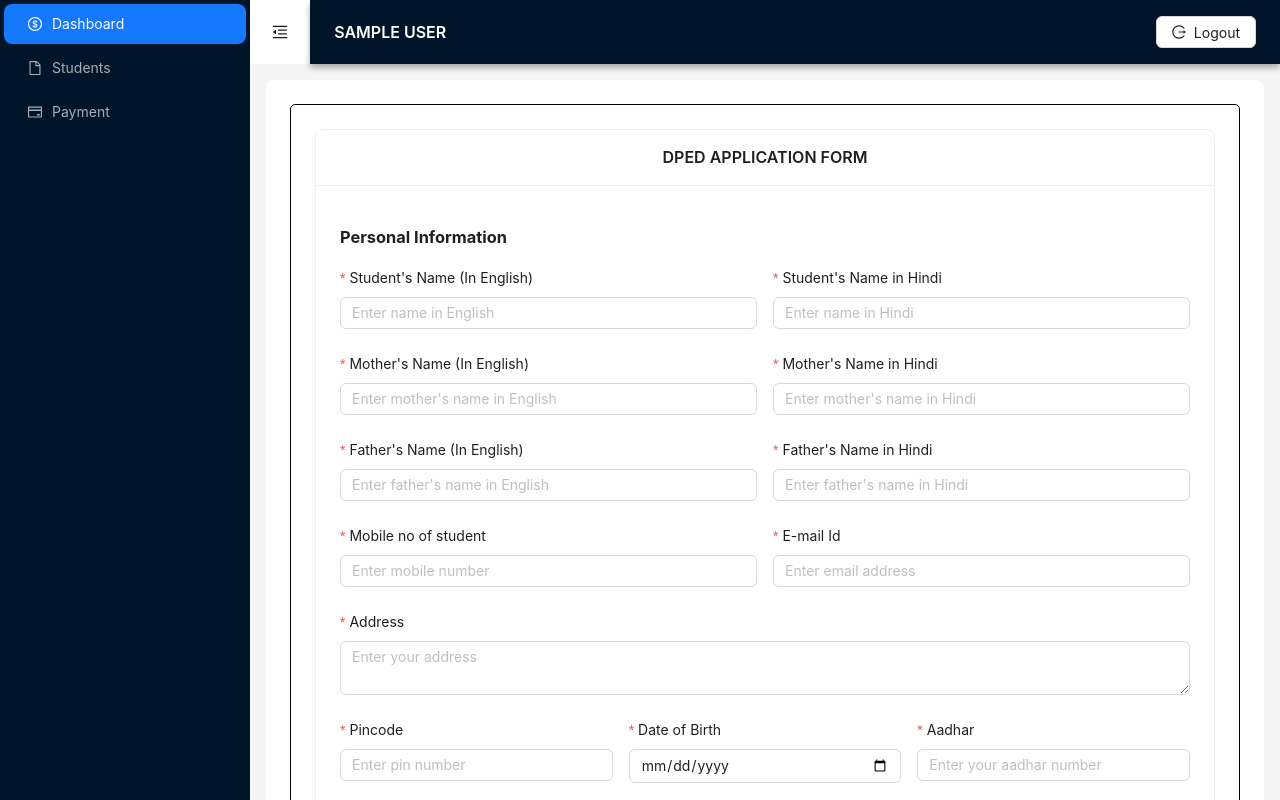
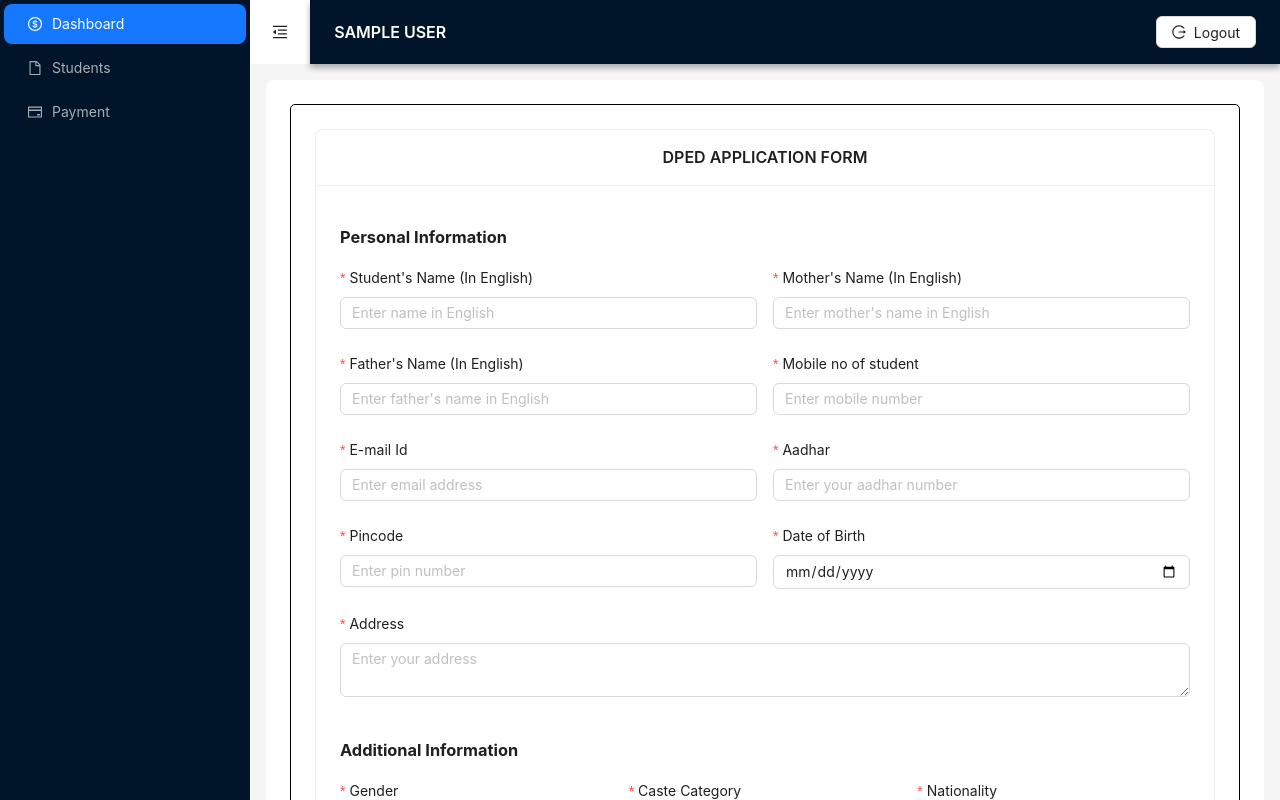
Before and after one commit to coderstank/dped-web, a React (Vite) app: page /add-student in a window 1280 px wide. Shown: the top 800 px of the page. Built offline with nearby package versions, Linux system fonts and the light colour scheme; sample sign-in values are in the browser's storage.

Commit message:
update application form

```diff
--- a/src/pages/AddStudent.jsx
+++ b/src/pages/AddStudent.jsx
@@ -130,22 +130,8 @@ function AddStudent() {
                 />
               </Form.Item>
             </Col>
-            <Col span={12}>
-              <Form.Item
-                name="name_in_hindi"
-                label="Student's Name in Hindi"
-                rules={[{ required: true, message: 'Please enter student name in Hindi' },
-                  { validator: validateHindiName },
-                ]}>
-                <Input placeholder="Enter name in Hindi"
 
-                />
-              </Form.Item>
-            </Col>
-          </Row>
-
-          <Row gutter={16}>
-            <Col span={12}>
+             <Col span={12}>
               <Form.Item
                 name="mother_name"
                 label="Mother's Name (In English)"
@@ -158,16 +144,6 @@ function AddStudent() {
                 <Input placeholder="Enter mother's name in English"
                 onChange={(e) => handleUppercase('mother_name', e.target.value)}
                 />
-              </Form.Item>
-            </Col>
-            <Col span={12}>
-              <Form.Item
-                name="mother_name_in_hindi"
-                label="Mother's Name in Hindi"
-                rules={[{ required: true, message: 'Please enter mother name in Hindi' },
-                  { validator: validateHindiName },
-                ]}>
-                <Input placeholder="Enter mother's name in Hindi" />
               </Form.Item>
             </Col>
           </Row>
@@ -190,26 +166,18 @@ function AddStudent() {
             </Col>
             <Col span={12}>
               <Form.Item
-                name="father_name_in_hindi"
-                label="Father's Name in Hindi"
-                rules={[{ required: true, message: 'Please enter father name in Hindi' },
-                  { validator: validateHindiName },
-                ]}>
-                <Input placeholder="Enter father's name in Hindi" />
-              </Form.Item>
-            </Col>
-          </Row>
-
-
-          <Row gutter={16}>
-          <Col span={12}>
-              <Form.Item
                 name="mobile_number"
                 label="Mobile no of student"
                 rules={[{ required: true, message: 'Please enter mobile number' }, { pattern: /^[0-9]{10}$/, message: 'Please enter a valid 10-digit mobile number' }]}>
                 <Input placeholder="Enter mobile number" maxLength={10} />
               </Form.Item>
             </Col>
+
+          </Row>
+
+
+          <Row gutter={16}>
+
             <Col span={12}>
               <Form.Item
                 name="email"
@@ -218,6 +186,37 @@ function AddStudent() {
                 <Input placeholder="Enter email address"
                 onChange={(e) => handleUppercase('email', e.target.value)}
                 />
+              </Form.Item>
+            </Col>
+            <Col span={12}>
+              <Form.Item
+                name="aadhar_no"
+                label="Aadhar"
+                rules={[{ required: true, message: 'Please enter aadhar number' },
+                  { pattern: /^[0-9]{12}$/, message: 'Please enter a valid 12-digit aadhar number' }
+
+                ]}>
+                <Input placeholder="Enter your aadhar number" maxLength={12}/>
+              </Form.Item>
+            </Col>
+          </Row>
+
+          <Row gutter={16}>
+          <Col span={12}>
+              <Form.Item
+                name="pincode"
+                label="Pincode"
+                rules={[{ required: true, message: 'Please enter pincode number' }, { pattern: /^[0-9]{6}$/, message: 'Please enter a valid 6-digit pincode number' }]}>
+                <Input placeholder="Enter pin number" maxLength={6} />
+              </Form.Item>
+            </Col>
+            <Col span={12}>
+              <Form.Item
+                name="dob"
+
+                label="Date of Birth"
+                rules={[{ required: true, message: 'Please select date of birth' },{validator:validateAge}]}>
+                <Input type='date' style={{ width: '100%' }} placeholder="DD/MM/YYYY" format="DD/MM/YYYY" />
               </Form.Item>
             </Col>
 
@@ -234,40 +233,6 @@ function AddStudent() {
               </Form.Item>
             </Col>
           </Row>
-          <Row gutter={16}>
-          <Col span={8}>
-              <Form.Item
-                name="pincode"
-                label="Pincode"
-                rules={[{ required: true, message: 'Please enter pincode number' }, { pattern: /^[0-9]{6}$/, message: 'Please enter a valid 6-digit pincode number' }]}>
-                <Input placeholder="Enter pin number" maxLength={6} />
-              </Form.Item>
-            </Col>
-            <Col span={8}>
-              <Form.Item
-                name="dob"
-
-                label="Date of Birth"
-                rules={[{ required: true, message: 'Please select date of birth' },{validator:validateAge}]}>
-                <Input type='date' style={{ width: '100%' }} placeholder="DD/MM/YYYY" format="DD/MM/YYYY" />
-              </Form.Item>
-            </Col>
-
-            <Col span={8}>
-              <Form.Item
-                name="aadhar_no"
-                label="Aadhar"
-                rules={[{ required: true, message: 'Please enter aadhar number' },
-                  { pattern: /^[0-9]{12}$/, message: 'Please enter a valid 12-digit aadhar number' }
-
-                ]}>
-                <Input placeholder="Enter your aadhar number" maxLength={12}/>
-              </Form.Item>
-            </Col>
-
-
-          </Row>
-
           <h3>Additional Information</h3>
           <Row gutter={16}>
             <Col span={8}>
--- a/src/pages/EditStudent.jsx
+++ b/src/pages/EditStudent.jsx
@@ -102,7 +102,7 @@ function EditStudents() {
       setLoading(true)
 
       const { data } = await updateCandidatesById(id, values);
-      notification.success('Candidate updated successfully!')
+      notification.success({message:'Candidate updated successfully!'})
       navigate("/students");
     } catch (error) {
       notification.error({ message: error.message || "something went wrong" });
@@ -167,21 +167,6 @@ function EditStudents() {
             </Col>
             <Col span={12}>
               <Form.Item
-                name="name_in_hindi"
-                label="Student's Name in Hindi"
-                rules={[{ required: true, message: 'Please enter student name in Hindi' },
-                { validator: validateHindiName },
-                ]}>
-                <Input placeholder="Enter name in Hindi"
-
-                />
-              </Form.Item>
-            </Col>
-          </Row>
-
-          <Row gutter={16}>
-            <Col span={12}>
-              <Form.Item
                 name="mother_name"
                 label="Mother's Name (In English)"
                 rules={[{ required: true, message: 'Please enter mother name in English' },
@@ -193,16 +178,6 @@ function EditStudents() {
                 <Input placeholder="Enter mother's name in English"
                   onChange={(e) => handleUppercase('mother_name', e.target.value)}
                 />
-              </Form.Item>
-            </Col>
-            <Col span={12}>
-              <Form.Item
-                name="mother_name_in_hindi"
-                label="Mother's Name in Hindi"
-                rules={[{ required: true, message: 'Please enter mother name in Hindi' },
-                { validator: validateHindiName },
-                ]}>
-                <Input placeholder="Enter mother's name in Hindi" />
               </Form.Item>
             </Col>
           </Row>
@@ -225,12 +200,37 @@ function EditStudents() {
             </Col>
             <Col span={12}>
               <Form.Item
-                name="father_name_in_hindi"
-                label="Father's Name in Hindi"
-                rules={[{ required: true, message: 'Please enter father name in Hindi' },
-                { validator: validateHindiName },
+                name="mobile_number"
+                label="Mobile"
+                rules={[{ required: true, message: 'Please enter mobile number' }, { pattern: /^[0-9]{10}$/, message: 'Please enter a valid 10-digit mobile number' }]}>
+                <Input placeholder="Enter mobile number" maxLength={10} />
+              </Form.Item>
+            </Col>
+
+          </Row>
+
+
+          <Row gutter={16}>
+
+            <Col span={12}>
+              <Form.Item
+                name="email"
+                label="E-mail Id"
+                rules={[{ required: true, message: 'Please enter email' }, { type: 'email', message: 'Please enter a valid email' }]}>
+                <Input placeholder="Enter email address"
+                  onChange={(e) => handleUppercase('email', e.target.value)}
+                />
+              </Form.Item>
+            </Col>
+            <Col span={12}>
+              <Form.Item
+                name="aadhar_no"
+                label="Aadhar"
+                rules={[{ required: true, message: 'Please enter aadhar number' },
+                { pattern: /^[0-9]{12}$/, message: 'Please enter a valid 12-digit aadhar number' }
+
                 ]}>
-                <Input placeholder="Enter father's name in Hindi" />
+                <Input placeholder="Enter your aadhar number" maxLength={12} />
               </Form.Item>
             </Col>
           </Row>
@@ -239,20 +239,18 @@ function EditStudents() {
           <Row gutter={16}>
             <Col span={12}>
               <Form.Item
-                name="mobile_number"
-                label="Mobile"
-                rules={[{ required: true, message: 'Please enter mobile number' }, { pattern: /^[0-9]{10}$/, message: 'Please enter a valid 10-digit mobile number' }]}>
-                <Input placeholder="Enter mobile number" maxLength={10} />
+                name="pincode"
+                label="Pincode"
+                rules={[{ required: true, message: 'Please enter pincode number' }, { pattern: /^[0-9]{6}$/, message: 'Please enter a valid 6-digit pincode number' }]}>
+                <Input placeholder="Enter pin number" maxLength={6} />
               </Form.Item>
             </Col>
             <Col span={12}>
               <Form.Item
-                name="email"
-                label="E-mail Id"
-                rules={[{ required: true, message: 'Please enter email' }, { type: 'email', message: 'Please enter a valid email' }]}>
-                <Input placeholder="Enter email address"
-                  onChange={(e) => handleUppercase('email', e.target.value)}
-                />
+                name="dob"
+                label="Date of Birth"
+                rules={[{ required: true, message: 'Please select date of birth' }]}>
+                <Input type='date' style={{ width: '100%' }} placeholder="DD/MM/YYYY" format="DD/MM/YYYY" />
               </Form.Item>
             </Col>
 
@@ -268,38 +266,6 @@ function EditStudents() {
                 />
               </Form.Item>
             </Col>
-          </Row>
-          <Row gutter={16}>
-            <Col span={8}>
-              <Form.Item
-                name="pincode"
-                label="Pincode"
-                rules={[{ required: true, message: 'Please enter pincode number' }, { pattern: /^[0-9]{6}$/, message: 'Please enter a valid 6-digit pincode number' }]}>
-                <Input placeholder="Enter pin number" maxLength={6} />
-              </Form.Item>
-            </Col>
-            <Col span={8}>
-              <Form.Item
-                name="dob"
-                label="Date of Birth"
-                rules={[{ required: true, message: 'Please select date of birth' }]}>
-                <Input type='date' style={{ width: '100%' }} placeholder="DD/MM/YYYY" format="DD/MM/YYYY" />
-              </Form.Item>
-            </Col>
-
-            <Col span={8}>
-              <Form.Item
-                name="aadhar_no"
-                label="Aadhar"
-                rules={[{ required: true, message: 'Please enter aadhar number' },
-                { pattern: /^[0-9]{12}$/, message: 'Please enter a valid 12-digit aadhar number' }
-
-                ]}>
-                <Input placeholder="Enter your aadhar number" maxLength={12} />
-              </Form.Item>
-            </Col>
-
-
           </Row>
 
           <h3>Additional Information</h3>
```
Also changed, not shown: 1 other file (tests, documents, lock files or other folders).
